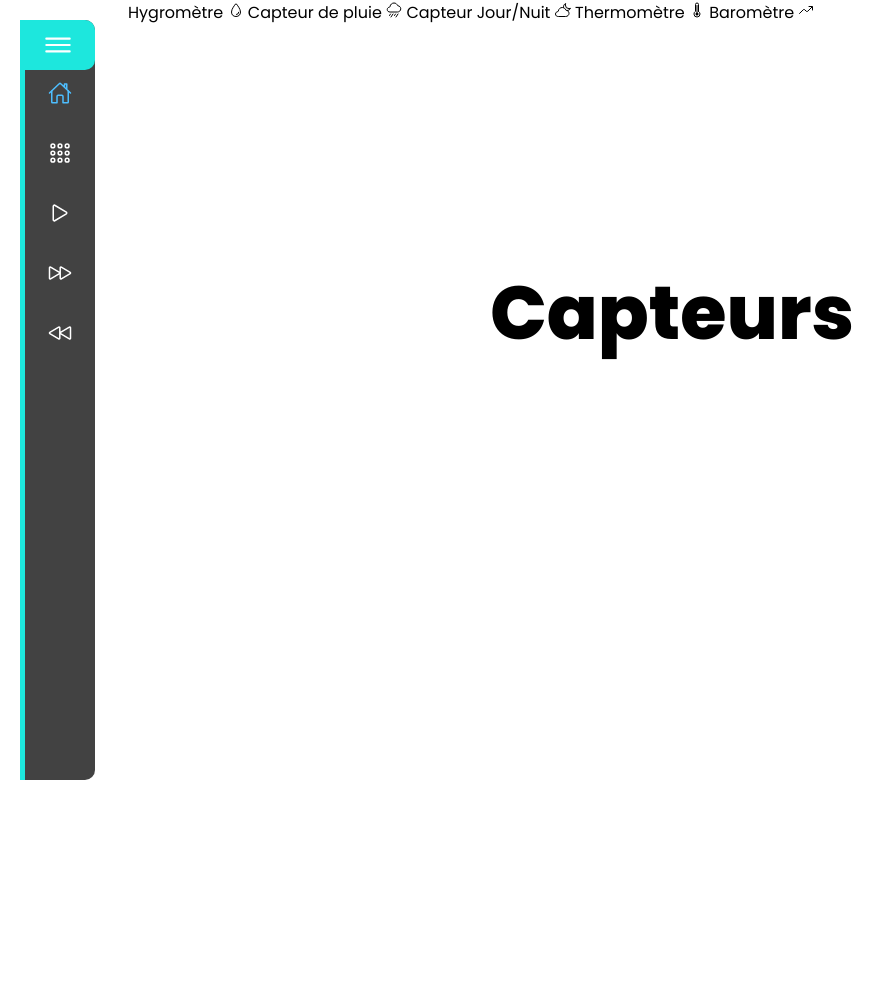
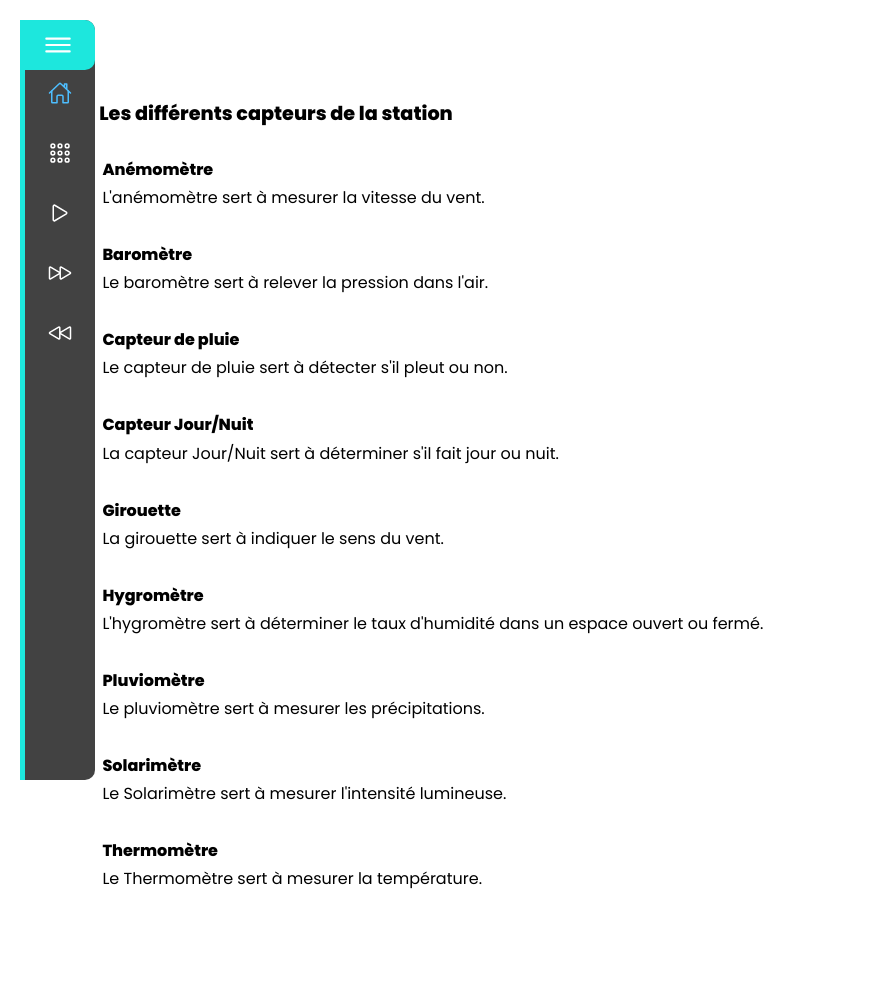
Before and after one commit to JLussiez/ProjetMeteo, a PHP site: page /capteurs.php in a window 1280 px wide. Shown: the whole page, without its empty margins (0-894 px from the left). Before the commit the page ends 780 px from the top, so only its background shows below. Run offline with PHP 8.4, Linux system fonts and the light colour scheme.

Commit message:
mise en forme de la page capteurs

```diff
--- /dev/null
+++ b/CSS/capteurs.css
@@ -0,0 +1,19 @@
+.forecast {
+    margin: 6%;
+    padding: 0.1rem;
+}
+
+.forecast > h1, .day-forecast {
+    margin: 1rem;
+    padding: .3rem;
+    font-size: 1.2rem;
+}
+
+.day-forecast {
+    background: right/contain content-box border-box no-repeat white;
+}
+
+.day-forecast > h2, .day-forecast > p {
+    margin: .2rem;
+    font-size: 1rem;
+}
--- a/capteurs.php
+++ b/capteurs.php
@@ -7,6 +7,7 @@
     <title>Station Météo</title>
     <link rel="stylesheet" type="text/css" href="CSS/style.css">
     <link rel="stylesheet" type="text/css" href="CSS/menu.css">
+    <link rel="stylesheet" type="text/css" href="CSS/capteurs.css">
 </head>
 <body>
 
@@ -14,24 +15,53 @@
         include "menu.php";
     ?>
 
-<div class="text-zone">
-        <h2 class="title">
-            <a href="#">Capteurs</a>
-        </h2>
-    </div>
+    <article class="forecast">
+    <h1>Les différents capteurs de la station</h1>
 
-<div id="icons">
-    <span>Hygromètre</span>
-        <ion-icon name="water-outline"></ion-icon>
-    <span>Capteur de pluie</span>
-        <ion-icon name="rainy-outline"></ion-icon>
-    <span>Capteur Jour/Nuit</span>
-        <ion-icon name="cloudy-night-outline"></ion-icon>
-    <span>Thermomètre</span>
-        <ion-icon name="thermometer-outline"></ion-icon>
-    <span>Baromètre</span>
-        <ion-icon name="trending-up-outline"></ion-icon>
-</div>
+    <article class="day-forecast">
+        <h2>Anémomètre</h2>
+        <p>L'anémomètre sert à mesurer la vitesse du vent.</p>
+    </article>
+
+    <article class="day-forecast">
+        <h2>Baromètre</h2>
+        <p>Le baromètre sert à relever la pression dans l'air.</p>
+    </article>
+
+    <article class="day-forecast">
+        <h2>Capteur de pluie</h2>
+        <p>Le capteur de pluie sert à détecter s'il pleut ou non.</p>
+    </article>
+
+    <article class="day-forecast">
+        <h2>Capteur Jour/Nuit</h2>
+        <p>La capteur Jour/Nuit sert à déterminer s'il fait jour ou nuit.</p>
+    </article>
+
+    <article class="day-forecast">
+        <h2>Girouette</h2>
+        <p>La girouette sert à indiquer le sens du vent.</p>
+    </article>
+
+    <article class="day-forecast">
+        <h2>Hygromètre</h2>
+        <p>L'hygromètre sert à déterminer le taux d'humidité dans un espace ouvert ou fermé.</p>
+    </article>
+
+    <article class="day-forecast">
+        <h2>Pluviomètre</h2>
+        <p>Le pluviomètre sert à mesurer les précipitations.</p>
+    </article>
+
+    <article class="day-forecast">
+        <h2>Solarimètre</h2>
+        <p>Le Solarimètre sert à mesurer l'intensité lumineuse.</p>
+    </article>
+
+    <article class="day-forecast">
+        <h2>Thermomètre</h2>
+        <p>Le Thermomètre sert à mesurer la température.</p>
+    </article>
 
     <script type="module" src="https://unpkg.com/ionicons@5.5.2/dist/ionicons/ionicons.esm.js"></script>
     <script nomodule src="https://unpkg.com/ionicons@5.5.2/dist/ionicons/ionicons.js"></script>
```
